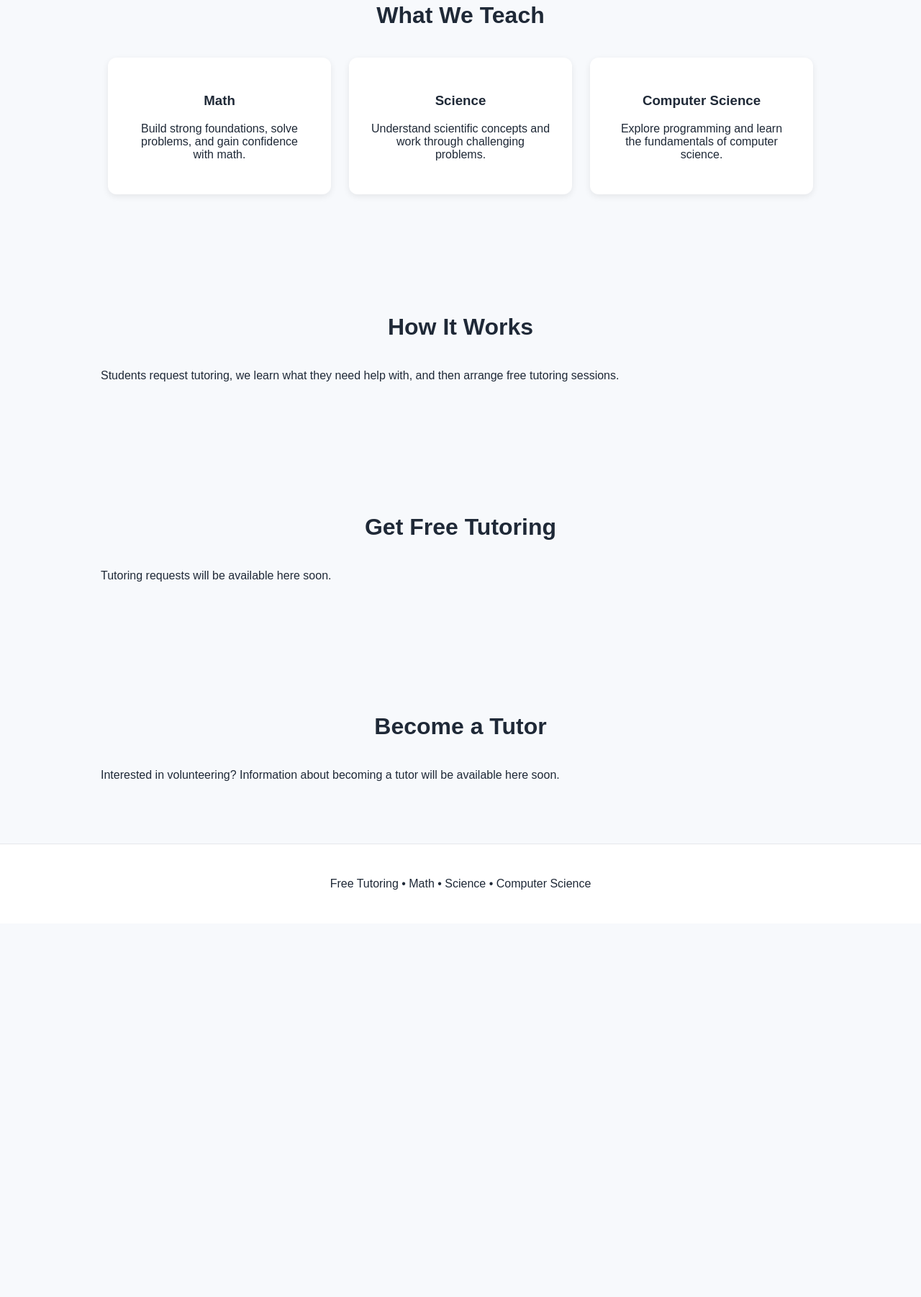
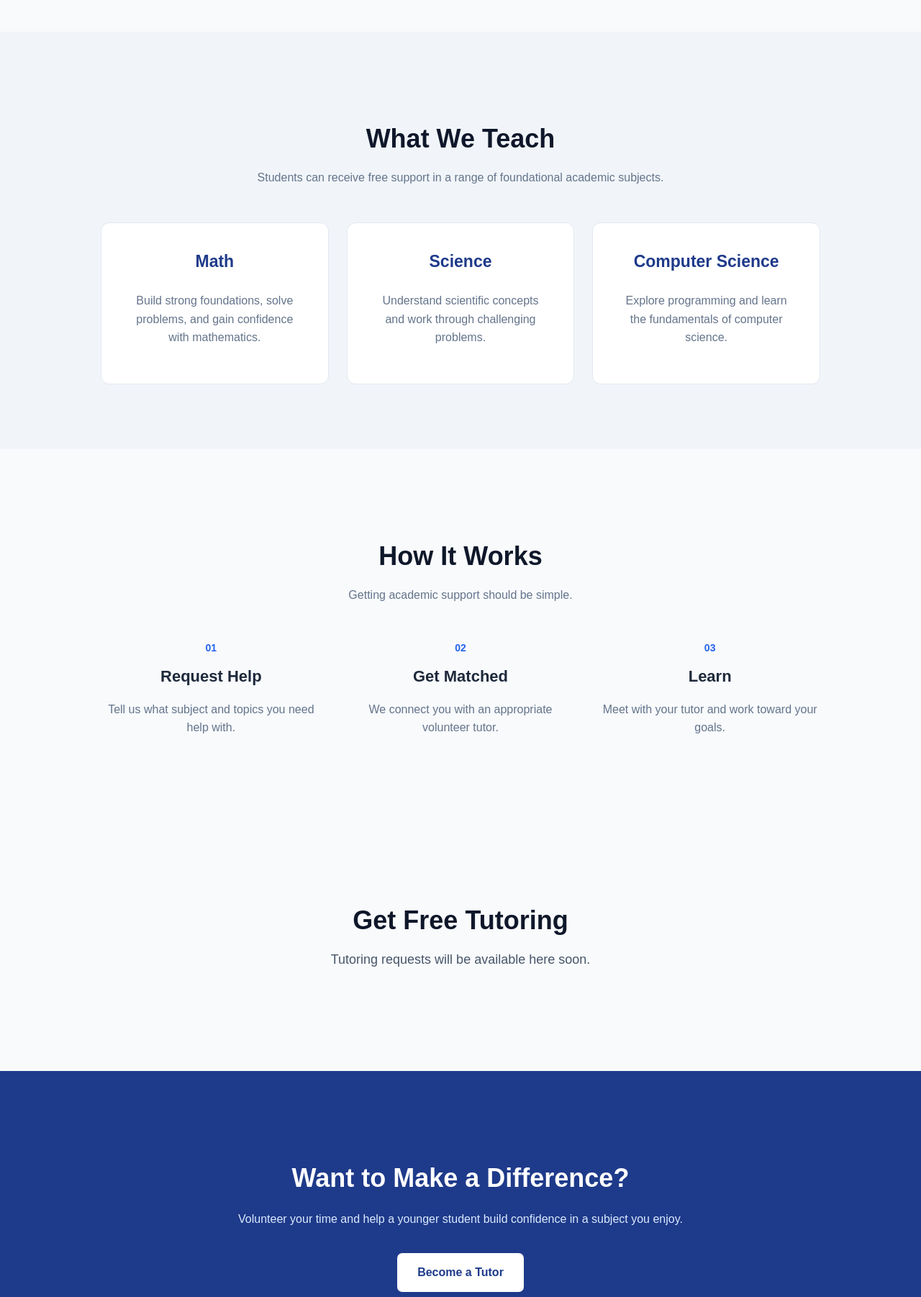
Before and after one commit to freetutoringproject/free-tutoring, a plain HTML site: page index.html in a window 1280 px wide. Shown: the part 998-2800 px from the top of the page at 72% size. Before the commit the page ends 2281 px from the top, so only its background shows below. Drawn offline with Linux system fonts and the light colour scheme.

Commit message:
Update index.html

````diff
--- a/index.html
+++ b/index.html
@@ -1,3 +1,4 @@
+```html
 <!DOCTYPE html>
 <html lang="en">
 
@@ -5,20 +6,31 @@
     <meta charset="UTF-8">
     <meta name="viewport" content="width=device-width, initial-scale=1.0">
 
-    <title>Free Tutoring | Math, Science & Computer Science</title>
+    <title>Free Tutoring | Accessible Learning for K–8 Students</title>
 
     <style>
+
+        /* ---------- GENERAL ---------- */
+
         body {
             margin: 0;
             font-family: Arial, sans-serif;
-            background-color: #f7f9fc;
-            color: #1f2937;
+            background-color: #f8fafc;
+            color: #1e293b;
+            line-height: 1.6;
         }
+
+        a {
+            text-decoration: none;
+        }
+
+
+        /* ---------- NAVIGATION ---------- */
 
         header {
             background-color: white;
-            padding: 20px 60px;
-            border-bottom: 1px solid #e5e7eb;
+            border-bottom: 1px solid #e2e8f0;
+            padding: 18px 7%;
         }
 
         nav {
@@ -28,42 +40,57 @@
         }
 
         .logo {
-            font-size: 24px;
+            font-size: 22px;
             font-weight: bold;
+            color: #1e3a8a;
         }
 
         .nav-links a {
-            margin-left: 25px;
-            text-decoration: none;
-            color: #374151;
+            margin-left: 30px;
+            color: #475569;
+            font-size: 15px;
         }
 
+        .nav-links a:hover {
+            color: #1e3a8a;
+        }
+
+
+        /* ---------- HERO ---------- */
+
         .hero {
+            background-color: white;
             text-align: center;
-            padding: 100px 20px;
+            padding: 110px 20px 100px;
         }
 
         .hero h1 {
-            font-size: 52px;
-            margin-bottom: 20px;
+            max-width: 800px;
+            margin: 0 auto 25px;
+            font-size: 56px;
+            line-height: 1.1;
+            color: #0f172a;
         }
 
         .hero p {
-            font-size: 20px;
             max-width: 650px;
             margin: 0 auto 35px;
-            line-height: 1.6;
+            font-size: 20px;
+            color: #64748b;
         }
 
         .button {
             display: inline-block;
-            padding: 14px 25px;
+            padding: 14px 28px;
             margin: 5px;
-            text-decoration: none;
-            border-radius: 8px;
+            border-radius: 7px;
             background-color: #2563eb;
             color: white;
             font-weight: bold;
+        }
+
+        .button:hover {
+            background-color: #1d4ed8;
         }
 
         .button.secondary {
@@ -72,62 +99,212 @@
             border: 1px solid #2563eb;
         }
 
+
+        /* ---------- SECTIONS ---------- */
+
         section {
-            padding: 70px 20px;
+            padding: 90px 7%;
+        }
+
+        .section-title {
+            text-align: center;
+            margin-bottom: 50px;
+        }
+
+        .section-title h2 {
+            font-size: 36px;
+            margin-bottom: 12px;
+            color: #0f172a;
+        }
+
+        .section-title p {
+            max-width: 650px;
+            margin: auto;
+            color: #64748b;
+        }
+
+
+        /* ---------- WHY WE EXIST ---------- */
+
+        .about {
+            max-width: 800px;
+            margin: auto;
+            text-align: center;
+        }
+
+        .about p {
+            font-size: 18px;
+            color: #475569;
+        }
+
+
+        /* ---------- SUBJECTS ---------- */
+
+        .subjects-section {
+            background-color: #f1f5f9;
+        }
+
+        .subjects {
+            display: grid;
+            grid-template-columns: repeat(3, 1fr);
+            gap: 25px;
             max-width: 1000px;
             margin: auto;
         }
 
-        section h2 {
+        .subject {
+            background-color: white;
+            padding: 35px;
+            border-radius: 12px;
             text-align: center;
-            font-size: 32px;
-            margin-bottom: 40px;
+            border: 1px solid #e2e8f0;
         }
 
-        .subjects {
-            display: flex;
-            gap: 25px;
-            justify-content: center;
-            flex-wrap: wrap;
+        .subject h3 {
+            font-size: 23px;
+            margin-top: 0;
+            color: #1e3a8a;
         }
 
-        .subject {
-            background-color: white;
-            padding: 30px;
-            border-radius: 12px;
-            width: 250px;
-            text-align: center;
-            box-shadow: 0 3px 10px rgba(0, 0, 0, 0.08);
+        .subject p {
+            color: #64748b;
         }
 
+
+        /* ---------- HOW IT WORKS ---------- */
+
+        .steps {
+            display: grid;
+            grid-template-columns: repeat(3, 1fr);
+            gap: 40px;
+            max-width: 1000px;
+            margin: auto;
+        }
+
+        .step {
+            text-align: center;
+        }
+
+        .step-number {
+            font-size: 14px;
+            font-weight: bold;
+            color: #2563eb;
+            margin-bottom: 10px;
+        }
+
+        .step h3 {
+            font-size: 22px;
+            margin: 5px 0 10px;
+        }
+
+        .step p {
+            color: #64748b;
+        }
+
+
+        /* ---------- VOLUNTEER ---------- */
+
+        .volunteer {
+            background-color: #1e3a8a;
+            color: white;
+            text-align: center;
+        }
+
+        .volunteer h2 {
+            font-size: 36px;
+            margin-bottom: 15px;
+        }
+
+        .volunteer p {
+            max-width: 650px;
+            margin: 0 auto 30px;
+            color: #dbeafe;
+        }
+
+        .volunteer .button {
+            background-color: white;
+            color: #1e3a8a;
+        }
+
+
+        /* ---------- FOOTER ---------- */
+
         footer {
+            background-color: #0f172a;
+            color: #94a3b8;
             text-align: center;
             padding: 30px;
-            background-color: white;
-            border-top: 1px solid #e5e7eb;
+            font-size: 14px;
         }
+
+
+        /* ---------- MOBILE ---------- */
+
+        @media (max-width: 700px) {
+
+            header {
+                padding: 18px 5%;
+            }
+
+            .nav-links {
+                display: none;
+            }
+
+            .hero {
+                padding: 80px 20px;
+            }
+
+            .hero h1 {
+                font-size: 40px;
+            }
+
+            .subjects,
+            .steps {
+                grid-template-columns: 1fr;
+            }
+
+            section {
+                padding: 70px 20px;
+            }
+        }
+
     </style>
 </head>
 
+
 <body>
 
+    <!-- NAVIGATION -->
+
     <header>
+
         <nav>
-            <div class="logo">Free Tutoring</div>
+
+            <div class="logo">
+                Free Tutoring
+            </div>
 
             <div class="nav-links">
                 <a href="#about">About</a>
                 <a href="#subjects">Subjects</a>
                 <a href="#how-it-works">How It Works</a>
             </div>
+
         </nav>
+
     </header>
+
 
     <main>
 
+
+        <!-- HERO -->
+
         <section class="hero">
 
-            <h1>Learning should be accessible to everyone.</h1>
+            <h1>
+                Learning should be accessible to everyone.
+            </h1>
 
             <p>
                 Free academic support in Math, Science, and Computer Science
@@ -138,97 +315,209 @@
                 Get Free Tutoring
             </a>
 
-            <a href="#become-a-tutor" class="button secondary">
+            <a href="#volunteer" class="button secondary">
                 Become a Tutor
             </a>
 
         </section>
 
+
+        <!-- ABOUT -->
+
         <section id="about">
 
-            <h2>Why We Exist</h2>
+            <div class="about">
 
-            <p>
-                High-quality tutoring can be expensive, and not every student
-                has access to the academic support they need. This project
-                provides free tutoring to K–8 students so that cost doesn't
-                have to be a barrier to learning.
-            </p>
+                <div class="section-title">
+                    <h2>Why We Exist</h2>
+                </div>
+
+                <p>
+                    High-quality tutoring can be expensive, and not every
+                    student has access to the academic support they need.
+                    We provide free tutoring to K–8 students so that cost
+                    does not have to be a barrier to learning.
+                </p>
+
+            </div>
 
         </section>
 
-        <section id="subjects">
 
-            <h2>What We Teach</h2>
+        <!-- SUBJECTS -->
+
+        <section id="subjects" class="subjects-section">
+
+            <div class="section-title">
+
+                <h2>What We Teach</h2>
+
+                <p>
+                    Students can receive free support in a range of
+                    foundational academic subjects.
+                </p>
+
+            </div>
+
 
             <div class="subjects">
 
                 <div class="subject">
+
                     <h3>Math</h3>
+
                     <p>
                         Build strong foundations, solve problems, and gain
-                        confidence with math.
+                        confidence with mathematics.
                     </p>
+
                 </div>
 
+
                 <div class="subject">
+
                     <h3>Science</h3>
+
                     <p>
                         Understand scientific concepts and work through
                         challenging problems.
                     </p>
+
                 </div>
 
+
                 <div class="subject">
+
                     <h3>Computer Science</h3>
+
                     <p>
                         Explore programming and learn the fundamentals of
                         computer science.
                     </p>
+
                 </div>
 
             </div>
 
         </section>
 
+
+        <!-- HOW IT WORKS -->
+
         <section id="how-it-works">
 
-            <h2>How It Works</h2>
+            <div class="section-title">
 
-            <p>
-                Students request tutoring, we learn what they need help with,
-                and then arrange free tutoring sessions.
-            </p>
+                <h2>How It Works</h2>
+
+                <p>
+                    Getting academic support should be simple.
+                </p>
+
+            </div>
+
+
+            <div class="steps">
+
+                <div class="step">
+
+                    <div class="step-number">
+                        01
+                    </div>
+
+                    <h3>Request Help</h3>
+
+                    <p>
+                        Tell us what subject and topics you need help with.
+                    </p>
+
+                </div>
+
+
+                <div class="step">
+
+                    <div class="step-number">
+                        02
+                    </div>
+
+                    <h3>Get Matched</h3>
+
+                    <p>
+                        We connect you with an appropriate volunteer tutor.
+                    </p>
+
+                </div>
+
+
+                <div class="step">
+
+                    <div class="step-number">
+                        03
+                    </div>
+
+                    <h3>Learn</h3>
+
+                    <p>
+                        Meet with your tutor and work toward your goals.
+                    </p>
+
+                </div>
+
+            </div>
 
         </section>
 
-        <section id="get-tutoring">
 
-            <h2>Get Free Tutoring</h2>
+        <!-- GET TUTORING -->
 
-            <p>
-                Tutoring requests will be available here soon.
-            </p>
+        <section id="get-tutoring" class="about">
+
+            <div class="section-title">
+
+                <h2>Get Free Tutoring</h2>
+
+                <p>
+                    Tutoring requests will be available here soon.
+                </p>
+
+            </div>
 
         </section>
 
-        <section id="become-a-tutor">
 
-            <h2>Become a Tutor</h2>
+        <!-- VOLUNTEER -->
+
+        <section id="volunteer" class="volunteer">
+
+            <h2>Want to Make a Difference?</h2>
 
             <p>
-                Interested in volunteering? Information about becoming a tutor
-                will be available here soon.
+                Volunteer your time and help a younger student build
+                confidence in a subject you enjoy.
             </p>
+
+            <a href="#" class="button">
+                Become a Tutor
+            </a>
 
         </section>
 
+
     </main>
 
+
+    <!-- FOOTER -->
+
     <footer>
-        <p>Free Tutoring • Math • Science • Computer Science</p>
+
+        <p>
+            Free Tutoring • Math • Science • Computer Science
+        </p>
+
     </footer>
+
 
 </body>
 
 </html>
+```
````
